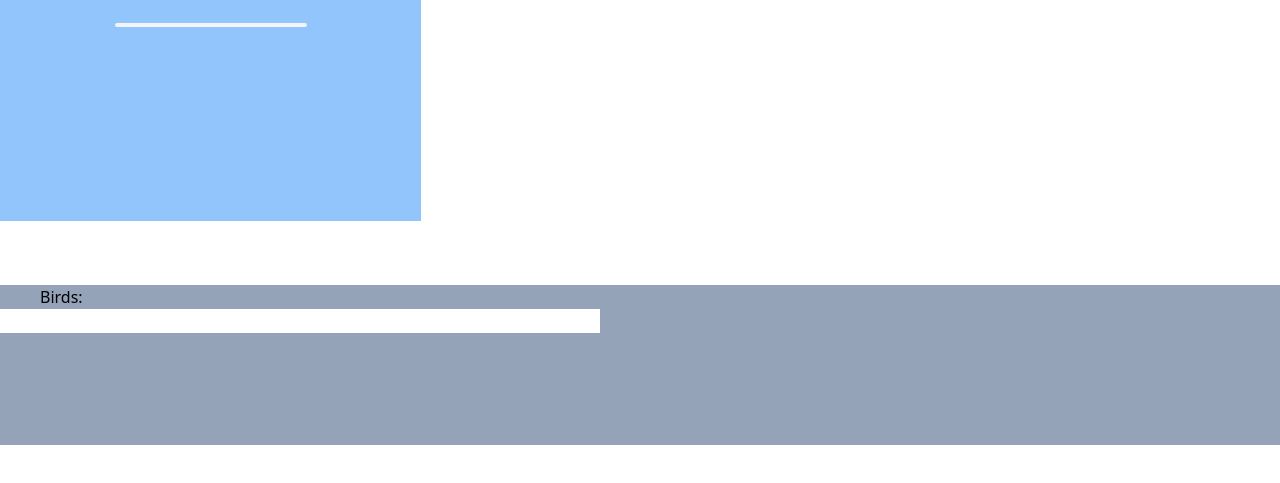
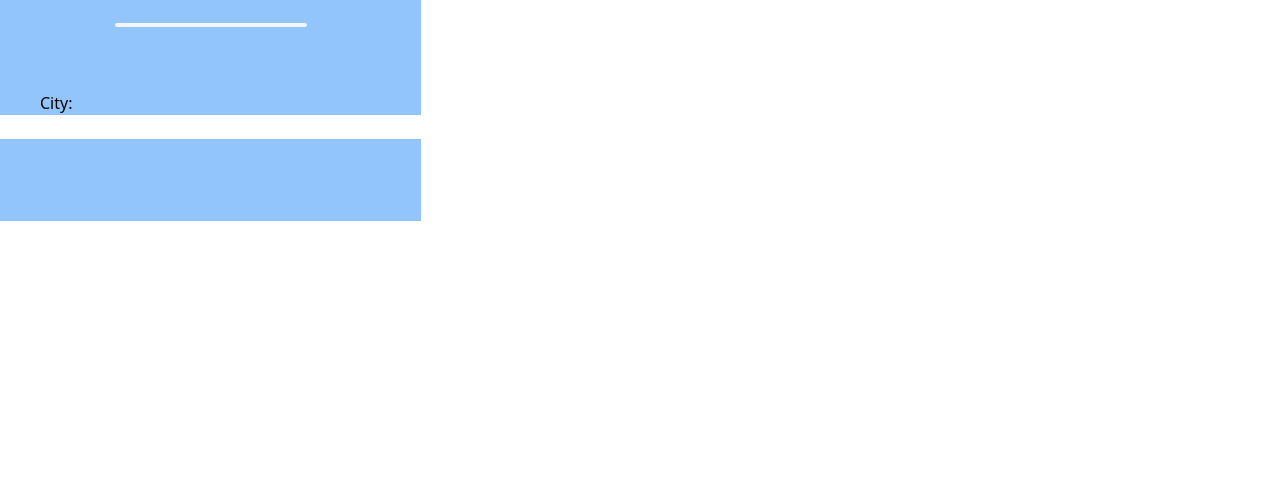
Before and after one commit to judy-her/weather-dashboard, a website: page index.html in a window 1280 px wide. Shown: the part 199-682 px from the top of the page. Drawn offline with nearby package versions, Linux system fonts and the light colour scheme; a web font is replaced by a local one.

Commit message:
moved search widget inside div for search

```diff
--- a/index.html
+++ b/index.html
@@ -39,14 +39,14 @@
         <hr
           class="w-48 h-1 mx-auto my-4 bg-gray-100 border-0 rounded md:my-10 dark:bg-gray-700"
         />
+        <!-- changed ui-widget from class to id -->
+        <div id="ui-widget" class="h-40">
+          <label class="flex mt-16 mx-10" for="birds">City: </label>
+          <input id="birds" size="60px" />
+        </div>
       </div>
       <div class="h-24 col-span-2 bg-violet-400"></div>
     </aside>
-    <!-- changed ui-widget from class to id -->
-    <div id="ui-widget" class="bg-slate-400 h-40">
-      <label class="flex mt-16 mx-10" for="birds">Birds: </label>
-      <input id="birds" size="60px" />
-    </div>
 
     <!-- jquery and jquery ui -->
     <script src="https://code.jquery.com/jquery-3.6.0.js"></script>
```
